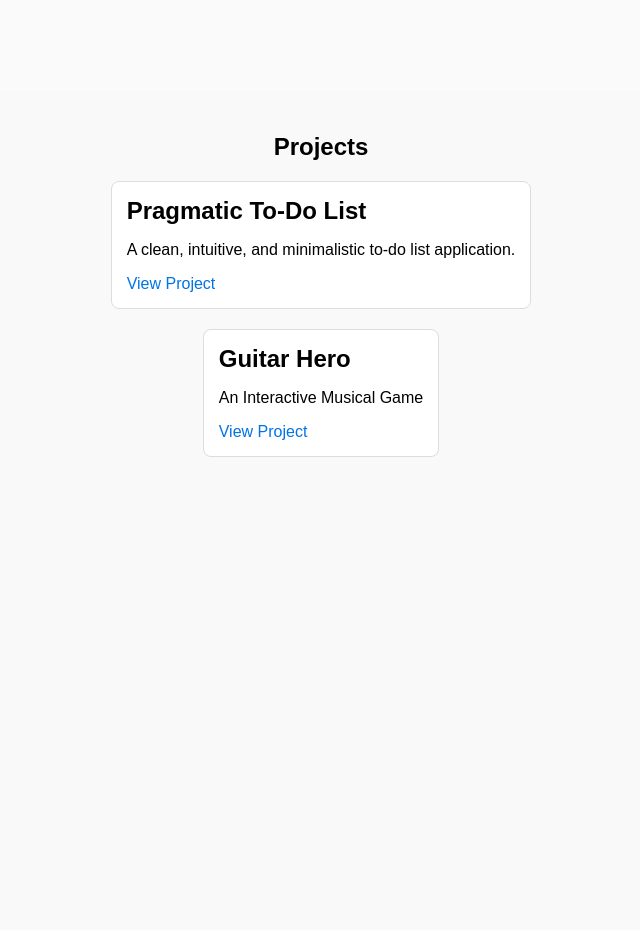
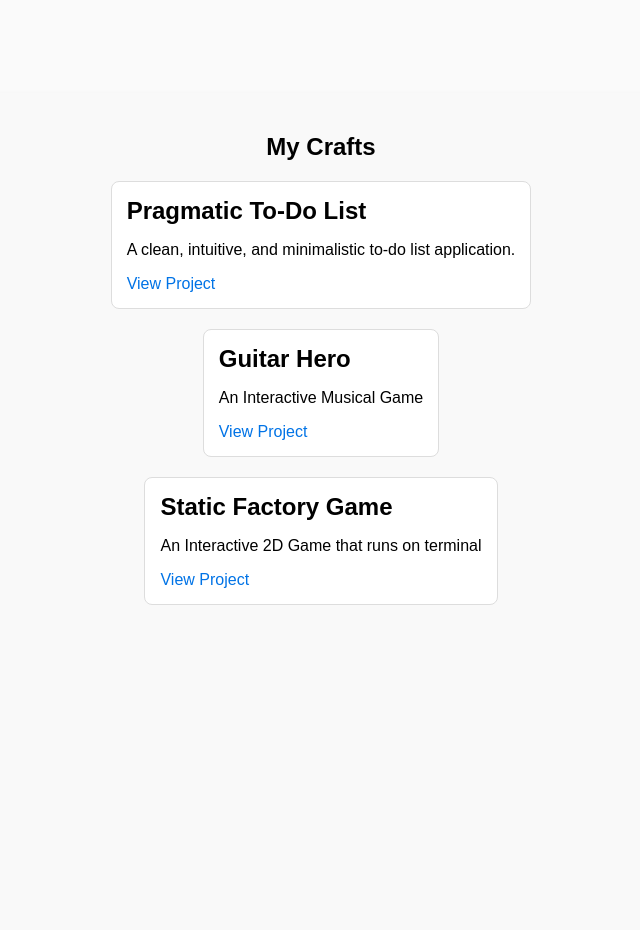
Before and after one commit to JianRong-King/profolio_web, a React (Create React App) app: page / in a window 1280 px wide. Shown: the part 860-1790 px from the top of the page, without its empty margins (319-959 px from the left). Built offline with nearby package versions, Linux system fonts and the light colour scheme.

Commit message:
Fixed linkedin link, Changed project naming , added static factory

```diff
--- a/src/App.js
+++ b/src/App.js
@@ -24,7 +24,7 @@
 
         <main>
         <section class="contents" id="projects">
-          <h1>Projects</h1>
+          <h1>My Crafts</h1>
           <div className="project-tile">
             <h2>Pragmatic To-Do List</h2>
             <p>A clean, intuitive, and minimalistic to-do list application.</p>
@@ -37,6 +37,12 @@
             <a href="https://pragmatic-todo-list.vercel.app/" target="_blank">View Project</a>
           </div>
 
+          <div className="project-tile">
+            <h2>Static Factory Game</h2>
+            <p>An Interactive 2D Game that runs on terminal</p>
+            <a href="https://pragmatic-todo-list.vercel.app/" target="_blank">View Project</a>
+          </div>
+
         </section>
         <section  class="contents" id="about">
           <h2>About Me</h2>
@@ -45,8 +51,8 @@
         <section class="contents" id="contacts">
           <h4>My Contacts</h4>
           <ul>
-            <li><a href="https://github.com/JianRong-King" target="_blank">GitHub</a></li>
-            <li><a id="profile-link" href="https://linkedin.com/in/your-profile" target="_blank">LinkedIn</a></li>
+            <li><a href="https://github.com/JianRong-King" target="_blank" rel="noreferrer">GitHub</a></li>
+            <li><a href="https://www.linkedin.com/in/jianrong-king" target="_blank" rel="noreferrer">LinkedIn</a></li>
             <li>Email: <a href="mailto:kingjianrong3249@gmail.com">kingjianrong3249@gmail.com</a></li>
           </ul>
         </section>
```
